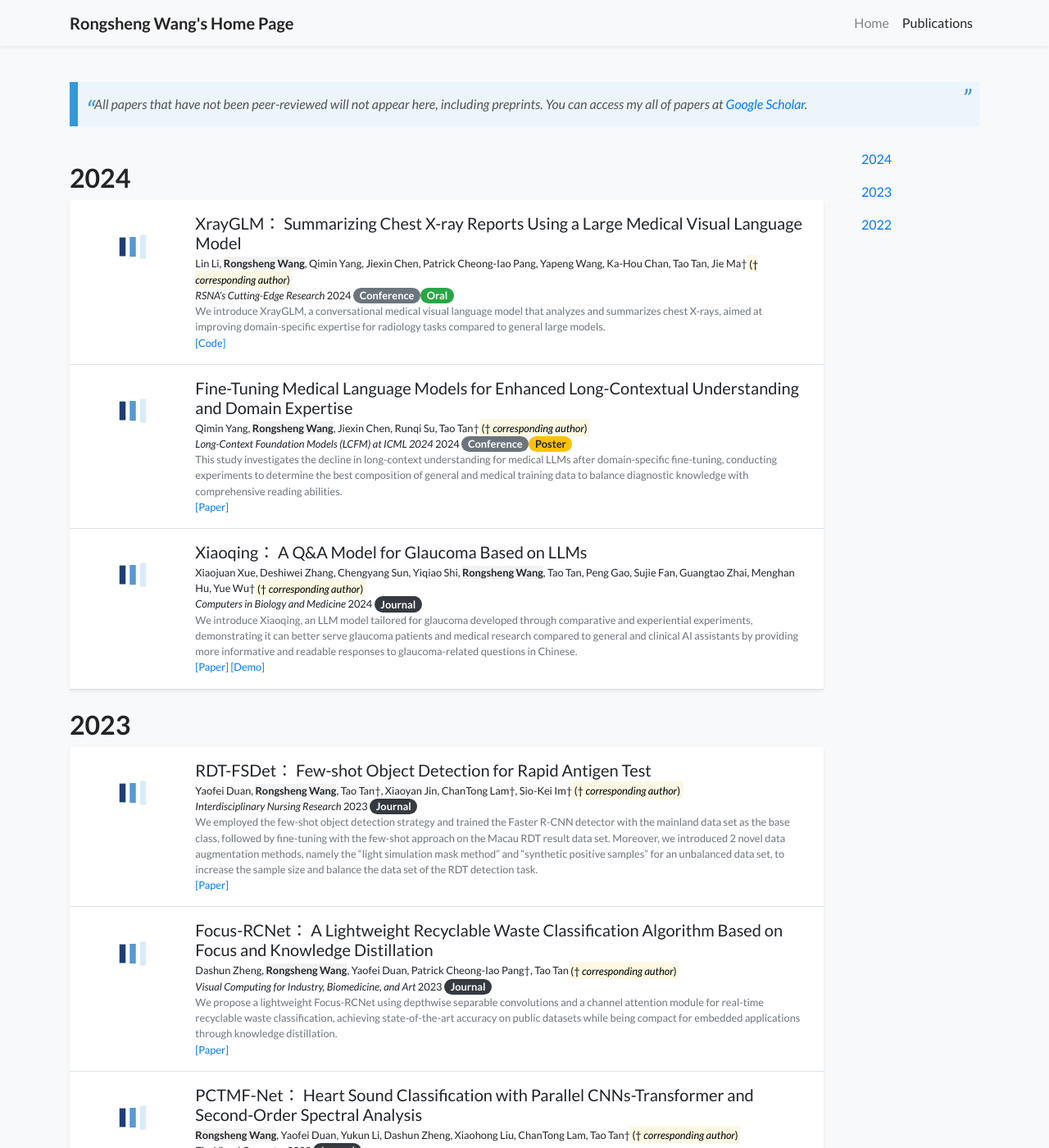
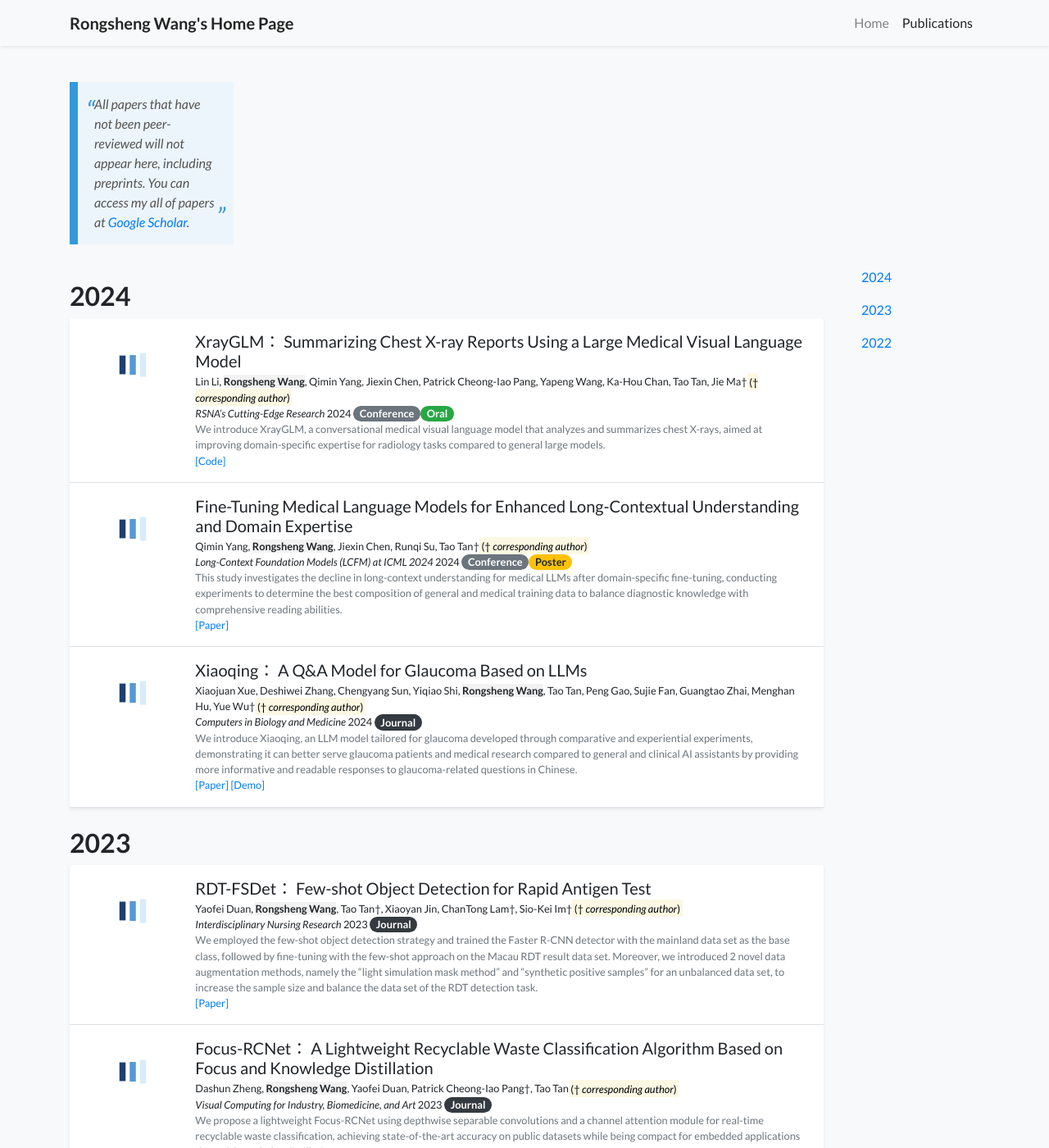
Before and after one commit to WangRongsheng/WangRongsheng.github.io, a Jekyll site: the page built from publications.html, in a window 1280 px wide and 1400 px high. Shown: the whole window at 82% size. Built offline with Jekyll 4.4.1, drawn with Linux system fonts in a browser that asks for light colours; a style sheet for code colours, icons or effects is not loaded.

Commit message:
Update default.html

```diff
--- a/_layouts/default.html
+++ b/_layouts/default.html
@@ -18,13 +18,6 @@
     <link rel="shortcut icon" href="assets/images/etc/bitbug_favicon.ico" />
     <!-- Quote CSS-->
     <style>
-/*         body {
-            font-family: Arial, sans-serif;
-            line-height: 1.6;
-            background-color: #f4f4f9;
-            color: #333;
-            padding: 20px;
-        } */
         blockquote {
             font-style: italic;
             color: #555;
@@ -32,6 +25,7 @@
             background: #ecf5fc;
             padding: 15px 20px;
             margin: 20px 0;
+            max-width: 200px;
             position: relative;
             quotes: "“" "”" "‘" "’";
         }
```
